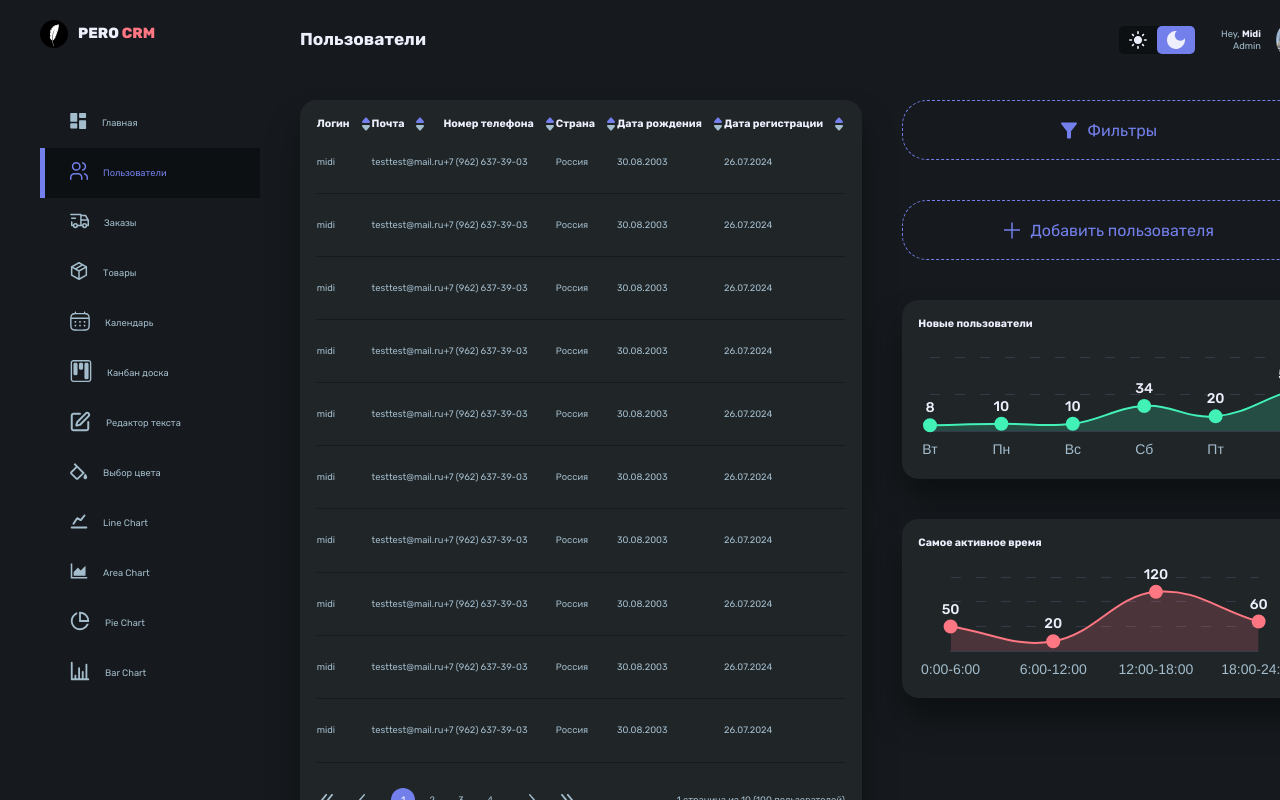
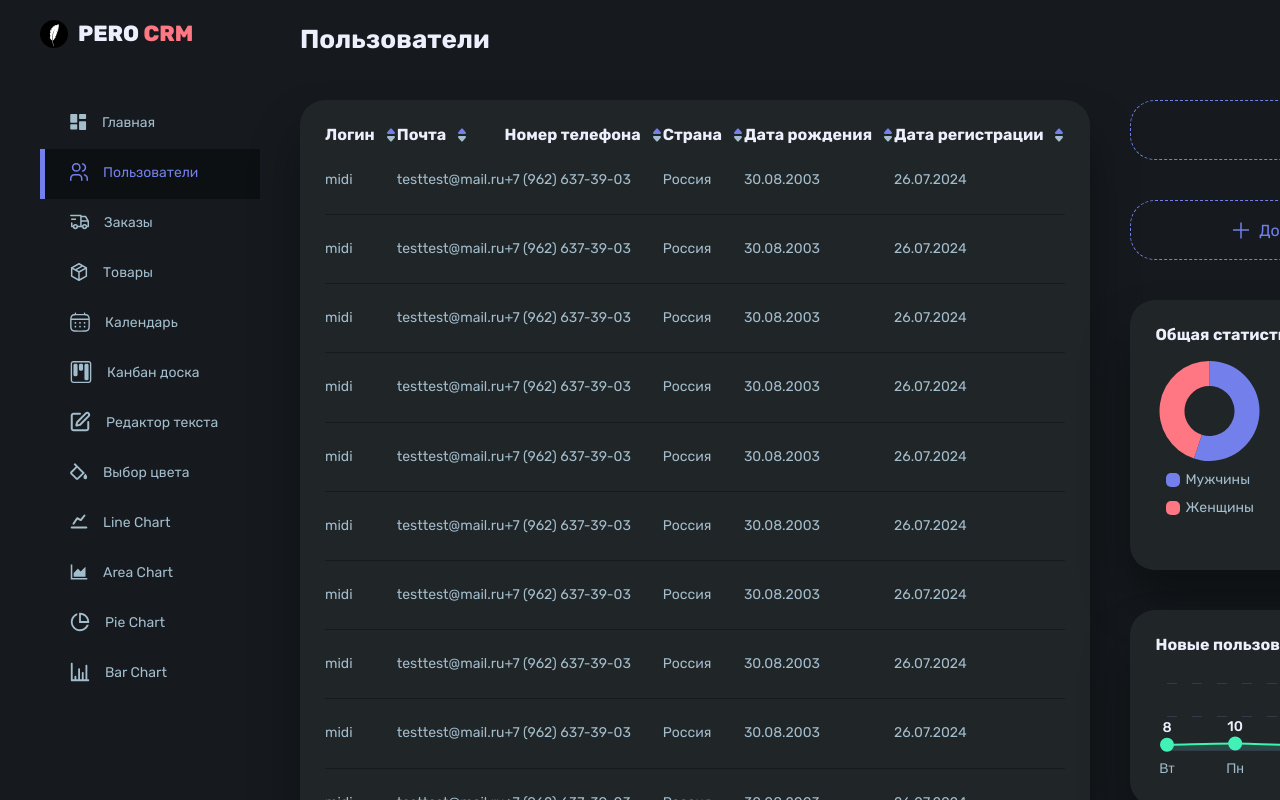
Before and after one commit to Mid1i/PERO-CRM, a Vue app: page /users in a window 1280 px wide. Built offline with nearby package versions, Linux system fonts and the light colour scheme.

Commit message:
Fixed bugs

```diff
--- a/src/assets/styles/mixins.scss
+++ b/src/assets/styles/mixins.scss
@@ -3,7 +3,7 @@
 
 @mixin logo {
 	color: $--text-primary;
-	font-size: 1.15vw;
+	font-size: 22px;
 	font-weight: 800;
 	line-height: 130%;
 	text-transform: uppercase;
@@ -11,39 +11,39 @@
 
 @mixin h1 {
 	color: $--text-primary;
-	font-size: 1.35vw;
+	font-size: 26px;
 	font-weight: 700;
 	line-height: 100%;
 }
 
 @mixin h2 {
 	color: $--text-primary;
-	font-size: 1.04vw;
+	font-size: 20px;
 	font-weight: 700;
 	line-height: 130%;
 }
 
 @mixin h3 {
 	color: $--text-primary;
-	font-size: 0.83vw;
+	font-size: 16px;
 	font-weight: 700;
 	line-height: 130%;
 }
 
 @mixin text {
 	color: $--text-secondary;
-	font-size: 0.73vw;
+	font-size: 14px;
 	font-weight: 400;
 	line-height: 130%;
 }
 
 @mixin layout {
 	background: $--background-secondary;
-	box-shadow: 0px 1.67vw 2.5vw 0px $--box-shadow;
-	border-radius: 1.3vw;
+	box-shadow: 0px 32px 48px 0px $--box-shadow;
+	border-radius: 25px;
 
 	display: flex;
 	flex-direction: column;
 
-	padding: 1.3vw;
+	padding: 25px;
 }
--- a/src/components/Pagination.vue
+++ b/src/components/Pagination.vue
@@ -28,7 +28,10 @@
 	<div class="pagination">
 		<svg
 			@click="$emit('switchPage', 1)"
-			class="pagination__icon"
+			:class="[
+				'pagination__icon',
+				currentPage === 1 && 'disabled'
+			]"
 			fill="none"
 			height="20"
 			viewBox="0 0 20 20"
@@ -38,8 +41,10 @@
 		</svg>
 		<svg
 			@click="$emit('switchPage', currentPage - 1)"
-			:disabled="currentPage === 1"
-			class="pagination__icon"
+			:class="[
+				'pagination__icon',
+				currentPage === 1 && 'disabled'
+			]"
 			fill="none"
 			height="20"
 			viewBox="0 0 20 20"
@@ -62,7 +67,10 @@
 		</ul>
 		<svg
 			@click="$emit('switchPage', currentPage + 1)"
-			class="pagination__icon"
+			:class="[
+				'pagination__icon',
+				currentPage === pages && 'disabled'
+			]"
 			fill="none"
 			height="20"
 			viewBox="0 0 20 20"
@@ -72,7 +80,10 @@
 		</svg>
 		<svg
 			@click="$emit('switchPage', pages)"
-			class="pagination__icon"
+			:class="[
+				'pagination__icon',
+				currentPage === pages && 'disabled'
+			]"
 			fill="none"
 			height="20"
 			viewBox="0 0 20 20"
@@ -94,12 +105,11 @@
 		display: flex;
 		gap: 15px;
 
-		color: $--text-secondary;
-
 		&__icon {
 			cursor: pointer;
+			color: $--text-secondary;
 
-			&:disabled {
+			&.disabled {
 				color: $--background-primary;
 				pointer-events: none;
 			}
@@ -120,7 +130,7 @@
 				border-radius: 100%;
 
 				@include text;
-				color: inherit;
+				color: $--text-secondary;
 				cursor: pointer;
 
 				transition: background 0s, color 0.1s ease-in-out;
--- /dev/null
+++ b/src/components/UsersDoughnutChart.vue
@@ -0,0 +1,102 @@
+<script setup lang="ts">
+	import { Ref, ref, inject, onMounted, onUnmounted } from "vue";
+	import { Chart } from "chart.js/auto";
+	import type { TypeThemes } from "@/types/TypeThemes";
+	import { chartConfig } from "@/plugins/doughnutChartConfig";
+
+
+	const props = defineProps<{
+		colors: string[],
+		data: number[],
+		labels: string[]
+	}>();
+
+	const theme = <Ref<TypeThemes>>inject("theme");
+	const canvasRef = ref<HTMLCanvasElement | null>(null);
+
+	let chart: Chart | null = null;
+
+
+	const destroyChart = (): void => {
+		chart && chart.destroy();
+	}
+
+	const createChart = (): void => {
+		if (canvasRef.value) {
+			destroyChart();
+
+			chart = new Chart(canvasRef.value, chartConfig(props.data, props.labels, props.colors, theme.value));
+		}
+	}
+
+	onMounted(createChart);
+	onUnmounted(destroyChart);
+</script>
+
+
+<template>
+	<div class="chart">
+		<div class="chart__container">
+			<canvas class="chart__container-canvas" ref="canvasRef"></canvas>
+		</div>
+		<ul class="chart__list">
+			<li
+				v-for="(label, index) in labels"
+				:key="label"
+				class="chart__list-el"
+			>
+				<span
+					:style="`background: ${colors[index]}`"
+					class="chart__list-box"
+				></span>
+				{{ label }}
+			</li>
+		</ul>
+	</div>
+</template>
+
+
+<style scoped lang="scss">
+	@import "@/assets/styles/variables.scss";
+	@import "@/assets/styles/mixins.scss";
+
+
+	.chart {
+		align-items: center;
+		display: flex;
+		flex: 0 0 30%;
+		flex-direction: column;
+		gap: 10px;
+
+		&__container {
+			height: 100px;
+			width: 100%;
+
+			&-canvas {
+				height: 100%;
+				width: 100%;
+			}
+		}
+
+		&__list {
+			display: flex;
+			flex-direction: column;
+			gap: 10px;
+
+			&-el {
+				align-items: center;
+				display: flex;
+				gap: 5px;
+
+				@include text;
+			}
+
+			&-box {
+				border-radius: 5px;
+
+				height: 14px;
+				width: 14px;
+			}
+		}
+	}
+</style>
--- a/src/components/WeekChart.vue
+++ b/src/components/WeekChart.vue
@@ -1,6 +1,6 @@
 <script setup lang="ts">
-	import { Ref, ref, onMounted, onUpdated, onUnmounted, inject } from "vue";
-	import { Chart, ChartConfiguration } from "chart.js/auto";
+	import { Ref, ref, onMounted, onUnmounted, inject, watch } from "vue";
+	import { Chart, ChartConfiguration, Plugin } from "chart.js/auto";
 	import type { TypeThemes } from "@/types/TypeThemes";
 	import { onDrawDatasets } from "@/plugins/chartDatasetDraw";
 
@@ -25,32 +25,30 @@
 		if (canvasRef.value) {
 			destroyChart();
 
-			if (!Chart.registry.plugins.get("afterDatasetsDraw")) {
-				Chart.register({
-					id: "afterDatasetsDraw",
-					afterDatasetsDraw: (chart: Chart): void => onDrawDatasets(chart, theme.value)
-				});
+			const afterDatasetsDraw: Plugin = {
+				id: "afterDatasetsDraw",
+				afterDatasetsDraw: (chart: Chart): void => onDrawDatasets(chart, theme.value)
 			}
 
-			chart = new Chart(canvasRef.value, props.config);
+			chart = new Chart(canvasRef.value, {
+				...props.config,
+				plugins: [afterDatasetsDraw]
+			});
 		}
 	}
 
-	onUpdated(createChart);
 	onMounted(createChart);
 	onUnmounted(destroyChart);
+	watch(theme, createChart);
 </script>
 
 
 <template>
 	<section class="chart">
 		<h3 class="chart__title">{{ title }}</h3>
-		<canvas
-			ref="canvasRef"
-			class="chart__canvas"
-			height="100"
-			width="325"
-		></canvas>
+		<div class="chart__container">
+			<canvas ref="canvasRef"	class="chart__canvas"></canvas>
+		</div>
 	</section>
 </template>
 
@@ -70,8 +68,13 @@
 			@include h3;
 		}
 
+		&__container {
+			height: 110px;
+			width: 100%;
+		}
+
 		&__canvas {
-			height: 100px;
+			height: 100%;
 			width: 100%;
 		}
 	}
--- a/src/constants.ts
+++ b/src/constants.ts
@@ -147,11 +147,3 @@ export const USER: IUser = {
 };
 
 export const USERS: IUser[] = new Array(100).fill(USER);
-
-export const ACTIVE_TIME: number[] = [50, 20, 120, 60];
-
-export const TIME_COLORS: IChartColors = {
-	backgroundColor: "rgb(255, 119, 130, .2)",
-	borderColor: "#FF7782",
-	pointBackgroundColor: "#FF7782"
-}
--- a/src/plugins/chartConfig.ts
+++ b/src/plugins/chartConfig.ts
@@ -26,8 +26,13 @@ export const chartConfig = (data: number[], labels: string[], colors: IChartColo
 		],
 	},
 	options: {
-		maintainAspectRatio: true,
+		maintainAspectRatio: false,
 		responsive: true,
+		layout: {
+			padding: {
+				top: 10
+			}
+		},
 		plugins: {
 			legend: {
 				display: false
--- /dev/null
+++ b/src/plugins/doughnutChartConfig.ts
@@ -0,0 +1,59 @@
+import type { TypeThemes } from "@/types/TypeThemes";
+import { ChartConfiguration, TooltipItem, Chart } from "chart.js";
+
+
+export const chartConfig = (data: number[], labels: string[], colors: string[], theme: TypeThemes): ChartConfiguration => ({
+	type: "doughnut",
+	data: {
+		labels: labels,
+		datasets: [{
+			label: "",
+			data: data,
+			backgroundColor: colors,
+			hoverBackgroundColor: [...colors.map(item => `${item.slice(0, -1)}, .9)`)],
+			borderWidth: 0
+		}]
+	},
+	options: {
+		maintainAspectRatio: false,
+		responsive: true,
+		plugins: {
+			legend: {
+				display: false
+			},
+			tooltip: {
+				cornerRadius: 10,
+				displayColors: false,
+				titleAlign: "center",
+				titleMarginBottom: 10,
+				bodyFont: {
+					family: "Rubik",
+					size: 16,
+					weight: "bold",
+				},
+				bodyAlign: "center",
+				padding: {
+					y: 5,
+					x: 10,
+				},
+				callbacks: {
+					label: (context: TooltipItem<"doughnut">) => `${context.formattedValue} %`
+				},
+				titleColor: theme === "light" ? "#363949" : "#EDEFFD",
+				titleFont: {
+					family: "Rubik",
+					size: 14,
+					weight: "normal",
+				},
+				footerColor: theme === "light" ? "#363949" : "#EDEFFD",
+				footerAlign: "center",
+				footerMarginTop: 20,
+				footerFont: {
+					family: "Rubik",
+					size: 14,
+					weight: "normal",
+				}
+			}
+		}
+	}
+})
--- a/src/views/Users.vue
+++ b/src/views/Users.vue
@@ -1,6 +1,7 @@
 <script setup lang="ts">
 	import { Ref, inject, ref, computed } from "vue";
 	import type { TypeThemes } from "@/types/TypeThemes";
+	import UsersDoughnutChart from "@/components/UsersDoughnutChart.vue";
 	import UsersTableHeader from "@/components/UsersTableHeader.vue";
 	import UsersTableItem from "@/components/UsersTableItem.vue";
 	import Pagination from "@/components/Pagination.vue";
@@ -9,8 +10,6 @@
 	import { chartConfig } from "@/plugins/chartConfig";
 	import { getWordByAmount } from "@/helpers/words";
 	import {
-		ACTIVE_TIME,
-		TIME_COLORS,
 		USERS,
 		USERS_COLORS,
 		USERS_TABLE_HEADERS,
@@ -70,13 +69,29 @@
 				</svg>
 				Добавить пользователя
 			</button>
+			<div class="content__right-charts">
+				<h3 class="content__right-title">Общая статистика по пользователям</h3>
+				<div class="content__right-row">
+					<UsersDoughnutChart
+						:data="[55, 45]"
+						:colors="['rgb(115, 128, 236)', 'rgb(255, 119, 130)']"
+						:labels="['Мужчины', 'Женщины']"
+					/>
+					<UsersDoughnutChart
+						:data="[60, 15, 25]"
+						:colors="['rgb(115, 128, 236)', 'rgb(65, 241, 182)', 'rgb(255, 187, 85)']"
+						:labels="['Россия', 'Белоруссия', 'Другие']"
+					/>
+					<UsersDoughnutChart
+						:data="[40, 40, 20]"
+						:colors="['rgb(65, 241, 182)', 'rgb(255, 187, 85)', 'rgb(255, 119, 130)']"
+						:labels="['18-30 лет', '30-60 лет', '60+ лет']"
+					/>
+				</div>
+			</div>
 			<WeekChart
 				title="Новые пользователи"
 				:config="chartConfig(WEEK_USERS, getLabelsForChart(), USERS_COLORS, theme)"
-			/>
-			<WeekChart
-				title="Самое активное время"
-				:config="chartConfig(ACTIVE_TIME, ['0:00-6:00', '6:00-12:00', '12:00-18:00', '18:00-24:00'], TIME_COLORS, theme)"
 			/>
 		</aside>
 	</main>
@@ -144,6 +159,29 @@
 
 				height: 60px;
 				width: 100%;
+
+				& .fill {
+					fill: $--blue;
+				}
+
+				& .stroke {
+					stroke: $--blue;
+				}
+			}
+
+			&-charts {
+				@include layout;
+				gap: 15px;
+			}
+
+			&-row {
+				align-items: flex-start;
+				display: flex;
+				justify-content: space-between;
+			}
+
+			&-title {
+				@include h3;
 			}
 		}
 	}
```
